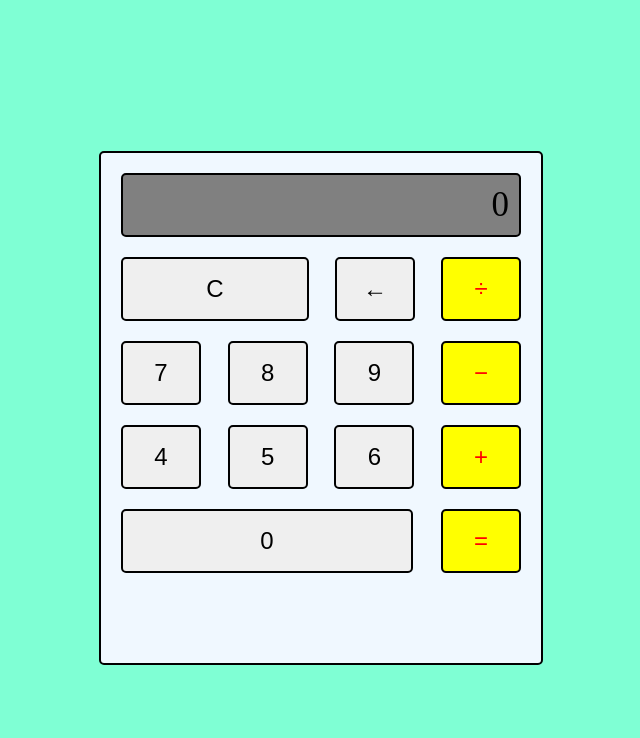
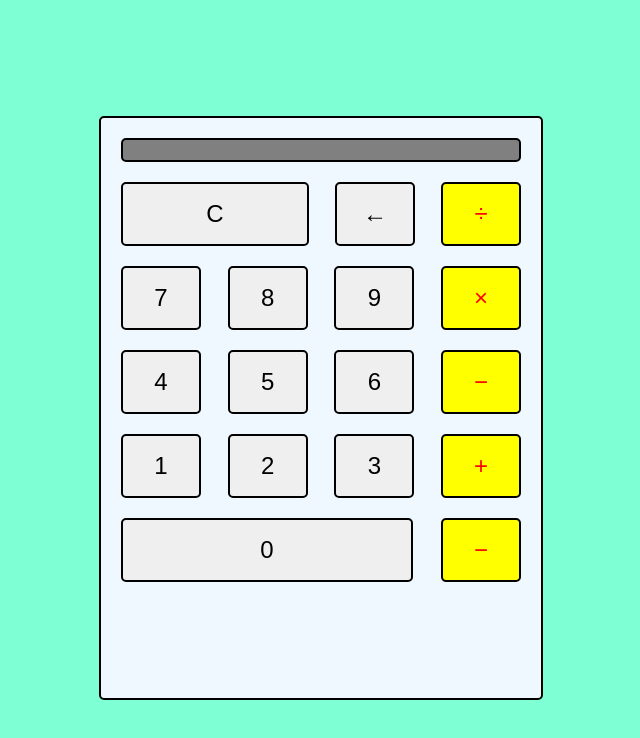
Before and after one commit to ArmandooSampaio/Calculadora, a plain HTML site: page index.html in a window 1280 px wide. Shown: the whole page, without its empty margins (319-959 px from the left). Drawn offline with Linux system fonts and the light colour scheme.

Commit message:
Adicionando a linha que tava faltando anteriormente

```diff
--- a/index.html
+++ b/index.html
@@ -10,7 +10,7 @@
     <div class="container">
 
         <section class="screen">
-            0
+
         </section>
 
         <section class="calc-buttons">
@@ -37,7 +37,7 @@
                     9
                 </button>
                 <button class="calc-button">
-                    &minus;
+                    &times;
                 </button>
             </div>
 
@@ -52,6 +52,21 @@
                     6
                 </button>
                 <button class="calc-button">
+                    &minus;
+                </button>
+            </div>
+
+            <div class="calc-button-row">
+                <button class="calc-button">
+                    1
+                </button>
+                <button class="calc-button">
+                    2
+                </button>
+                <button class="calc-button">
+                    3
+                </button>
+                <button class="calc-button">
                     &plus;
                 </button>
             </div>
@@ -61,7 +76,7 @@
                     0
                 </button>
                 <button class="calc-button">
-                    &equals;
+                    &minus;
                 </button>
             </div>
 
--- a/style.css
+++ b/style.css
@@ -13,7 +13,7 @@ body{
     border-radius: 5px;
     padding: 20px;
     flex-basis: 400px;
-    height: 470px;
+    height: 540px;
 }
 
 .screen{
```
